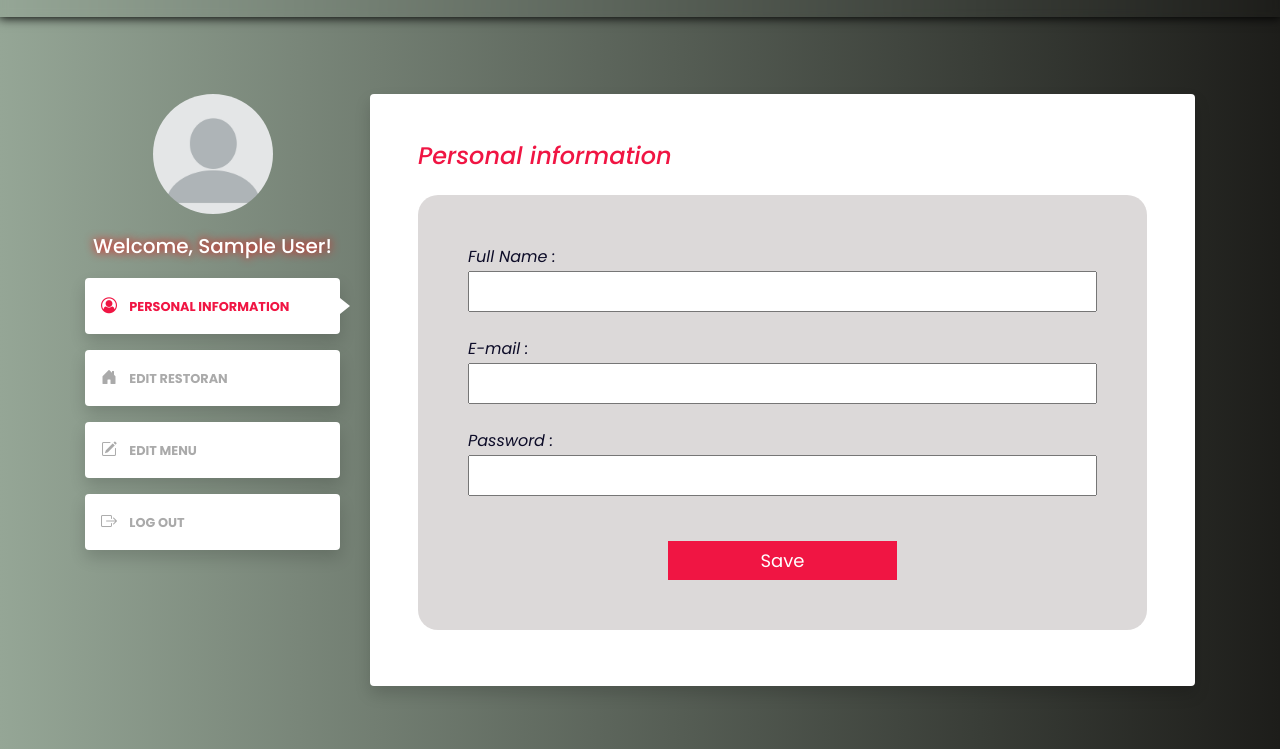
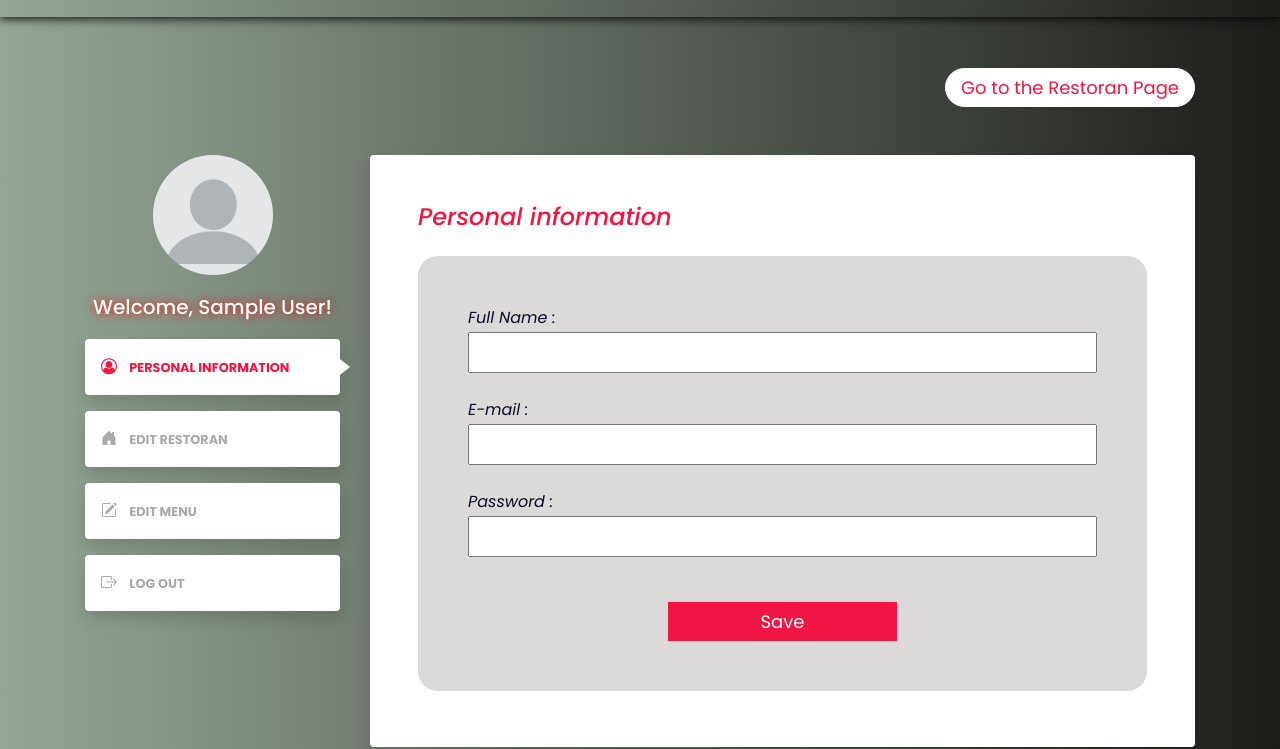
Before and after one commit to ibadzadee/Final-Project, a plain HTML site: page admin.html in a window 1280 px wide. Shown: the part 74-823 px from the top of the page. Drawn offline with nearby package versions, Linux system fonts and the light colour scheme; sample sign-in values are in the browser's storage.

Commit message:
go page of restoran

```diff
--- a/admin.html
+++ b/admin.html
@@ -69,7 +69,9 @@
 
     <section class="py-5 header">
       <div class="container py-4">
-        <header class="text-center mb-5 pb-5 text-white"></header>
+        <header class="text-center mb-5 pb-5 text-white">
+          <div class="goPage"><a href="./restorans.html" target="_blank">Go to the Restoran Page</a></div>
+        </header>
 
         <div class="row">
           <div class="col-md-3 left">
--- a/assets/scss/admin.scss
+++ b/assets/scss/admin.scss
@@ -28,14 +28,16 @@ body {
     margin: 20px 0px;
     text-align: center;
 }
- #info h5{
+.mb-5{
+    margin-bottom: 0 !important;
+}
+
+#info h5 {
     width: 100%;
     text-align: center;
-     color: white;
+    color: white;
     text-shadow: 0 0 10px red;
- }
-
-
+}
 .nav-pills-custom .nav-link {
     color: #aaa;
     background: #fff;
@@ -177,7 +179,29 @@ table {
 }
 
 
+.goPage {
+    margin-top: 70px;
+    margin-bottom: 0;
+    margin-left: 100%;
+    transform: translateX(-100%);
+    border: 1px solid white;
+    width: 250px;
+    padding: 5px 10px;
+    background-color: white;
+    border-radius: 999px;
+    &:hover{
+        background-color: $red;
+        transition: all 0.5s ease;
+        a{
+            color: white;
+        }
+    }
 
+    a {
+        font-size: 18px;
+        color: $red;
+    }
+}
 
 
 
```
Also changed, not shown: assets/css/admin.css, 1 other file.
